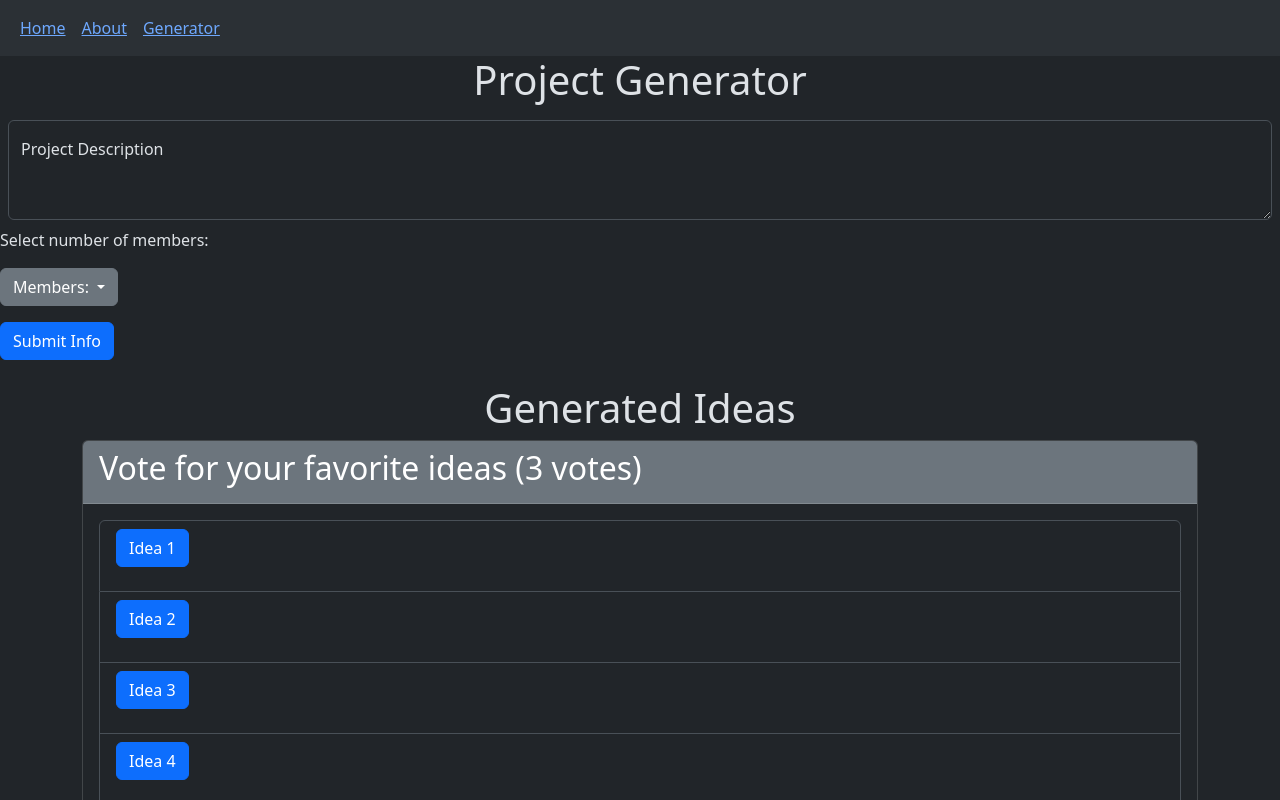
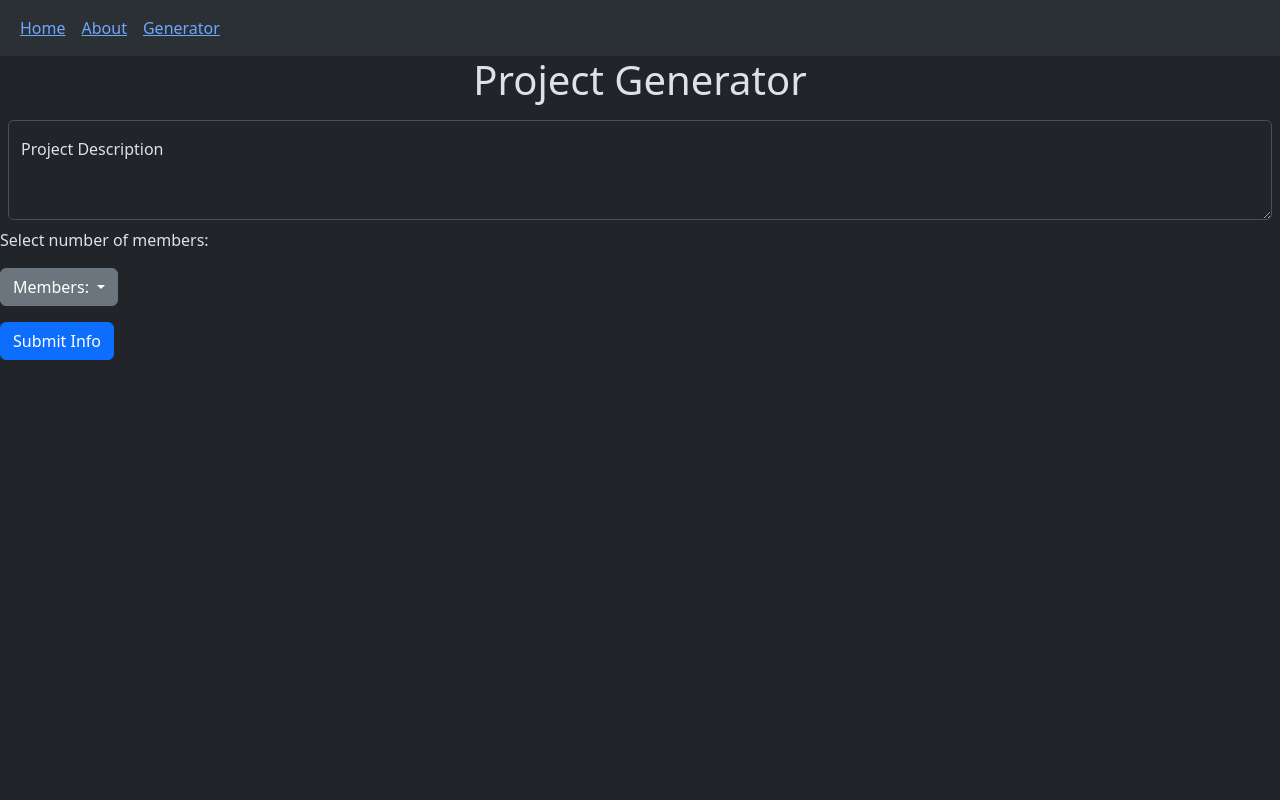
Before and after one commit to minnayu/BrainstormBoost, a React (Create React App) app in the folder src/client/: page /generator in a window 1280 px wide. Shown: the top 800 px of the page. Built offline with nearby package versions, Linux system fonts and the light colour scheme.

Commit message:
almost complete voting system

```diff
--- a/src/client/src/App.css
+++ b/src/client/src/App.css
@@ -36,3 +36,8 @@
     transform: rotate(360deg);
   }
 }
+
+.response-message {
+  margin-top: 10px;
+  color: green;
+}
--- a/src/client/src/Generator.js
+++ b/src/client/src/Generator.js
@@ -96,6 +96,28 @@ function Generator() {
     />
   ));
 
+  const renderVotingSystem = (index) => (
+    <div key={index} className="container my-4">
+      <h1 className="text-center">Voting System for Member {index + 1}</h1>
+      <VotingSystem ideas={ideas} maxVotes={3} onVote={handleVote} numMemberss={numMembers} />
+      <div className="row">
+        <div className="col-sm-6">
+          <p>You have {3 - votes.length} votes remaining.</p>
+        </div>
+        <div className="col-sm-6">
+          <p className="text-right">
+            You have voted for:{' '}
+            {votes.map((vote) => `Idea ${vote}`).join(', ')}
+          </p>
+        </div>
+      </div>
+    </div>
+  );
+
+  const votingSystems = Array.from({ length: numMembers }, (_, i) => i).map(
+     renderVotingSystem
+   );
+
   return (
     <div>
       <h1 class="text-center">Project Generator</h1>
@@ -124,24 +146,9 @@ function Generator() {
       <button type="button" class="btn btn-primary" onClick={handleSubmitInfo}>Submit Info</button>
 
       <div className="container my-4">
-      <h1 className="text-center">Generated Ideas</h1>
 
-      {isLoading ? (
-        <p>Loading ideas...</p>
-      ) : (
-        <VotingSystem ideas={ideas} maxVotes={3} onVote={handleVote} />
-      )}
-
-      <div className="row">
-        <div className="col-sm-6">
-          <p>You have {3 - votes.length} votes remaining.</p>
-        </div>
-        <div className="col-sm-6">
-          <p className="text-right">
-            You have voted for:{' '}
-            {votes.map((vote) => `Idea ${vote}`).join(', ')}
-          </p>
-        </div>
+      <div class="container-sm" class="d-flex p-2 grid gap-3 flex-wrap">
+        {votingSystems}
       </div>
     </div>
 
--- a/src/client/src/VotingSystem.js
+++ b/src/client/src/VotingSystem.js
@@ -1,7 +1,28 @@
-import React, { useState } from 'react';
+import React, { useState, useEffect } from 'react';
 
-function VotingSystem({ ideas, maxVotes, onVote }) {
+function VotingSystem({ ideas, maxVotes, onVote, numMembers }) {
   const [votes, setVotes] = useState([]);
+  const [responseMessage, setResponseMessage] = useState('');
+
+  useEffect(() => {
+    if (votes.length === maxVotes) {
+      console.log("votes: " + votes);
+      fetch('/vote', {
+        method: 'POST',
+        headers: { 'Content-Type': 'application/json' },
+        body: JSON.stringify({ votes, numMembers }),
+      })
+        .then(response => response.json())
+        .then(data => {
+          // handle response data
+          setResponseMessage(data.message);
+          console.log(responseMessage)
+        })
+        .catch(error => {
+          // handle error
+        });
+    }
+  }, [votes, maxVotes, numMembers]);
 
   const handleVote = (ideaId) => {
     if (votes.length < maxVotes && !votes.includes(ideaId)) {
@@ -31,6 +52,11 @@ function VotingSystem({ ideas, maxVotes, onVote }) {
               </li>
             ))}
         </ul>
+        {responseMessage && (
+          <div className="response-message">
+            <h3>{responseMessage}</h3>
+          </div>
+        )}
       </div>
     </div>
   );
```
